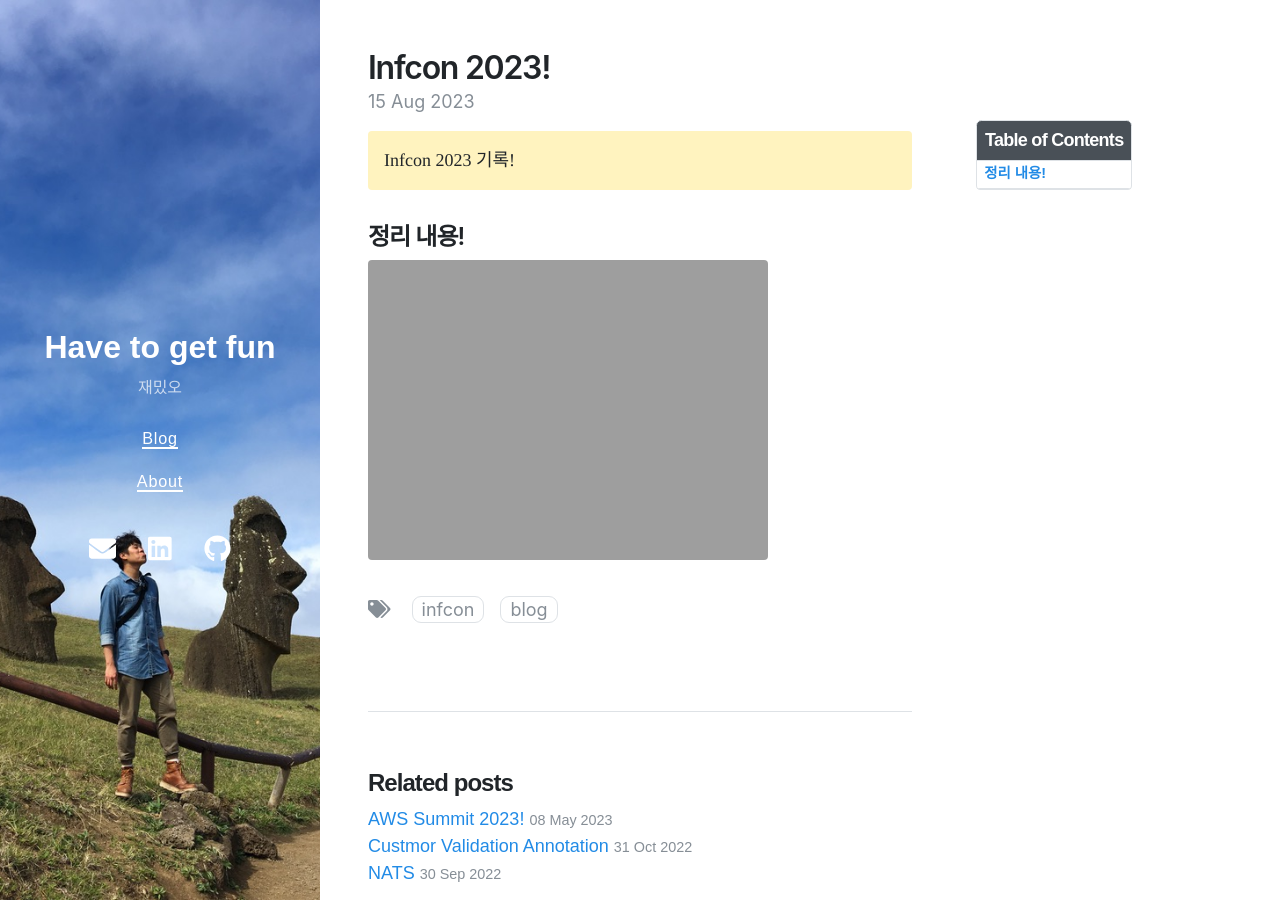
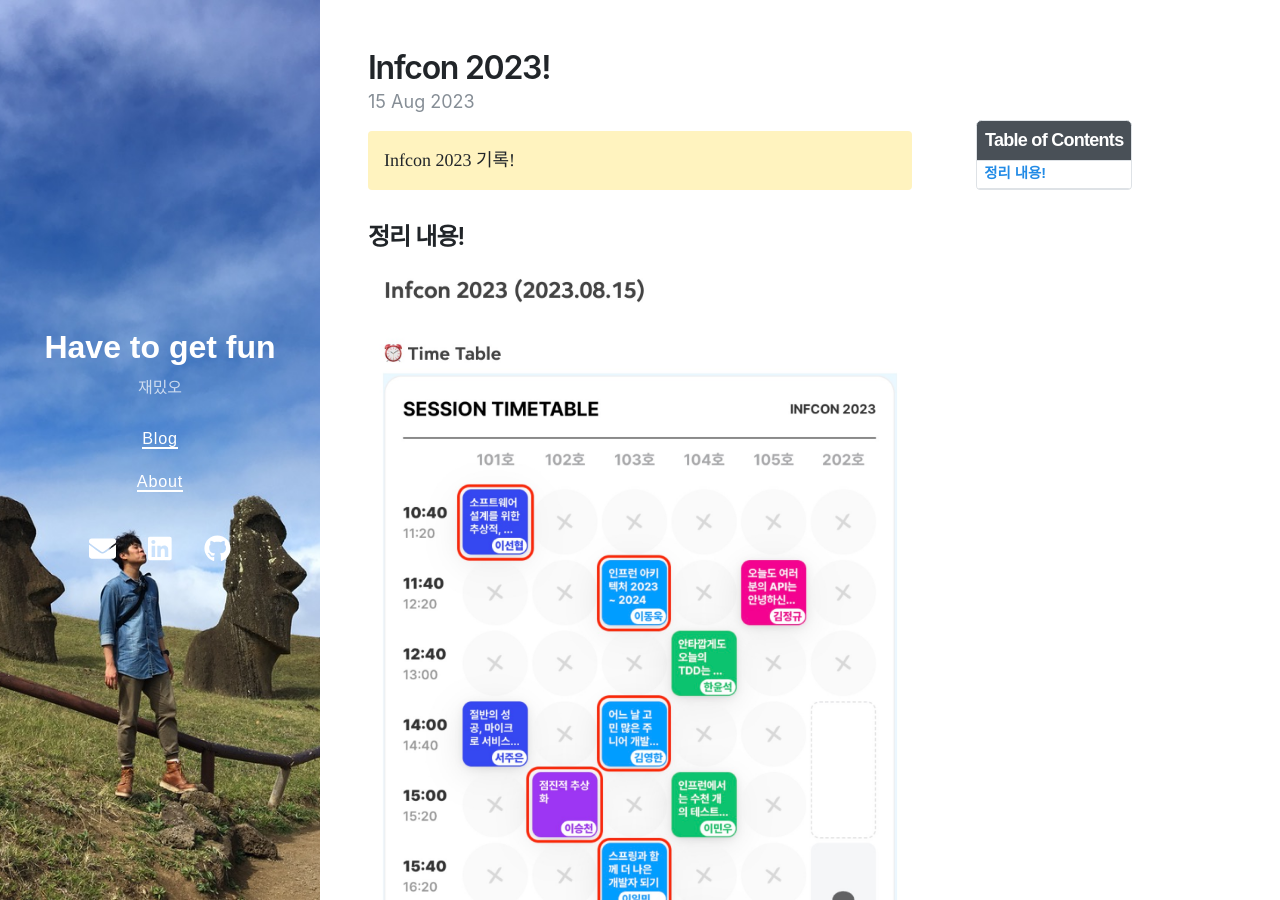
Before and after one commit to LeeJyeon/LeeJyeon.github.io, a Jekyll site: the page built from _posts/Welcome/2023-08-15-infcon-2023.md, in a window 1280 px wide and 900 px high. Built offline with Jekyll 4.4.1, drawn with Linux system fonts in a browser that asks for light colours; nearby versions of some CDN libraries.

Commit message:
infcon2023

```diff
--- a/_posts/Welcome/2023-08-15-infcon-2023.md
+++ b/_posts/Welcome/2023-08-15-infcon-2023.md
@@ -13,4 +13,4 @@ Infcon 2023 기록!
 {: .message}
 
 ## 정리 내용!
-![Infcon-2023](/assets/img/Infcon 2023 (2023.08.15))
+![Infcon-2023](/assets/img/Infcon 2023 (2023.08.15).jpg)
```
